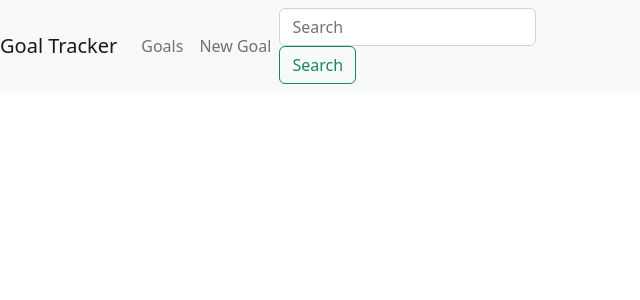
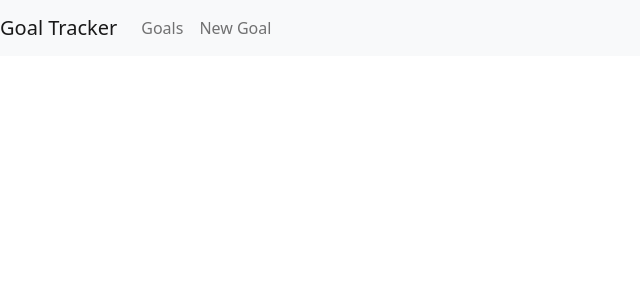
Before and after one commit to cody-mick/goal-tracker, an Angular app: page / in a window 1280 px wide. Shown: the top 300 px of the page, without its empty margins (0-640 px from the left). Built offline with nearby package versions, Linux system fonts and the light colour scheme.

Commit message:
👌 IMPROVE: Remove search bar from nav as it is not needed

```diff
--- a/src/app/nav-bar/nav-bar.component.html
+++ b/src/app/nav-bar/nav-bar.component.html
@@ -20,16 +20,5 @@
         <a href="#" class="nav-link">New Goal</a>
       </li>
     </ul>
-    <form class="form-inline my-2 my-lg-0">
-      <input
-        class="form-control mr-sm-2"
-        type="search"
-        placeholder="Search"
-        aria-label="Search"
-      />
-      <button class="btn btn-outline-success my-2 my-sm-0" type="submit">
-        Search
-      </button>
-    </form>
   </div>
 </nav>
```
